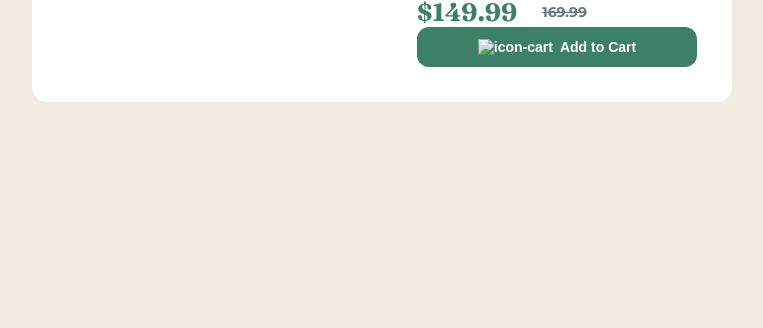
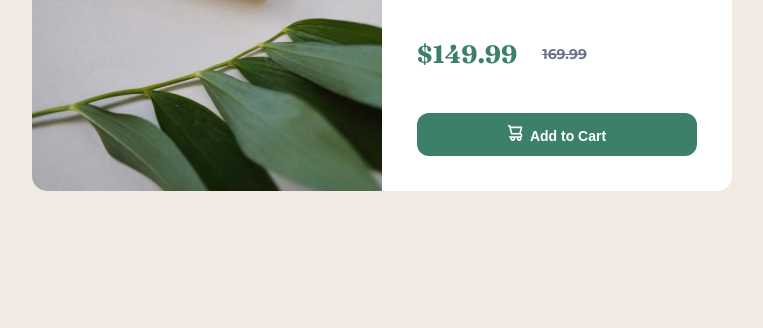
Before and after one commit to AyokaDev/Scent, a plain HTML site: page index.html in a window 1280 px wide. Shown: the part 472-800 px from the top of the page, without its empty margins (258-1021 px from the left). Drawn offline with Linux system fonts and the light colour scheme.

Commit message:
Update index.html

```diff
--- a/index.html
+++ b/index.html
@@ -11,7 +11,7 @@
   <div class="container">
     <div class="grid">
       <div class="img">
-        <img src="images./image-product-desktop.jpg" alt="perfume">
+        <img src="image-product-desktop.jpg" alt="perfume">
       </div>
       <div class="card-component">
         <h6 class="pro-cat">Perfume</h6>
@@ -21,7 +21,7 @@
           <p class="current-price">$149.99</p>
           <p class="old-price">169.99</p>
         </div>
-        <button class="cta"><img src="images/icon-cart.svg" alt="icon-cart">Add to Cart</button>
+        <button class="cta"><img src="icon-cart.svg" alt="icon-cart">Add to Cart</button>
       </div>
     </div>
   </div>
```
